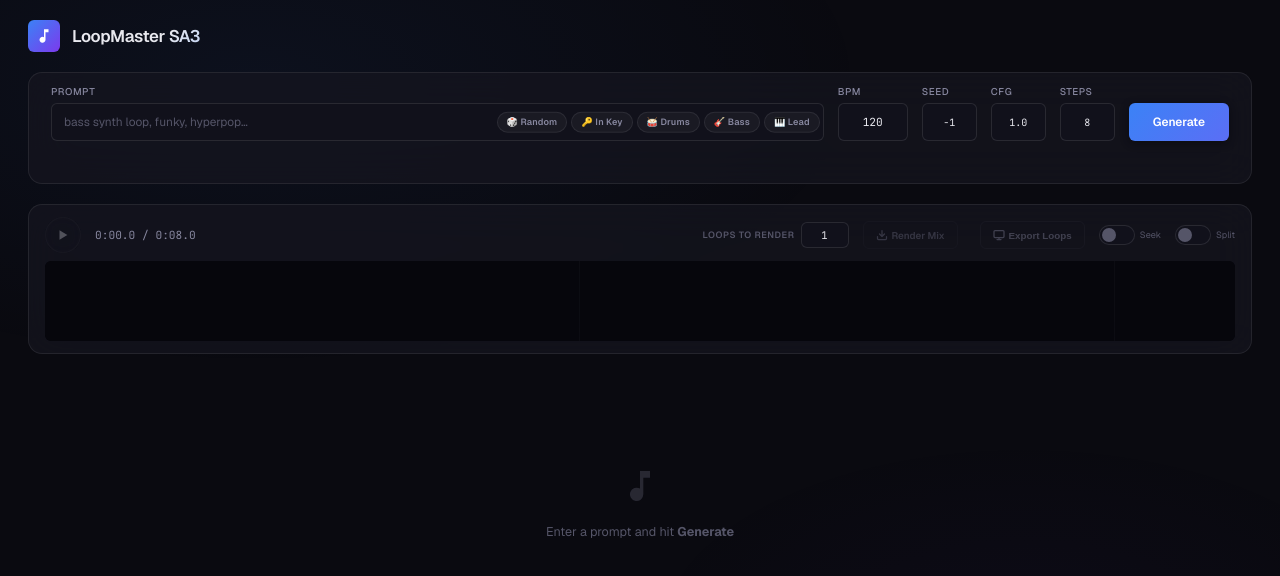
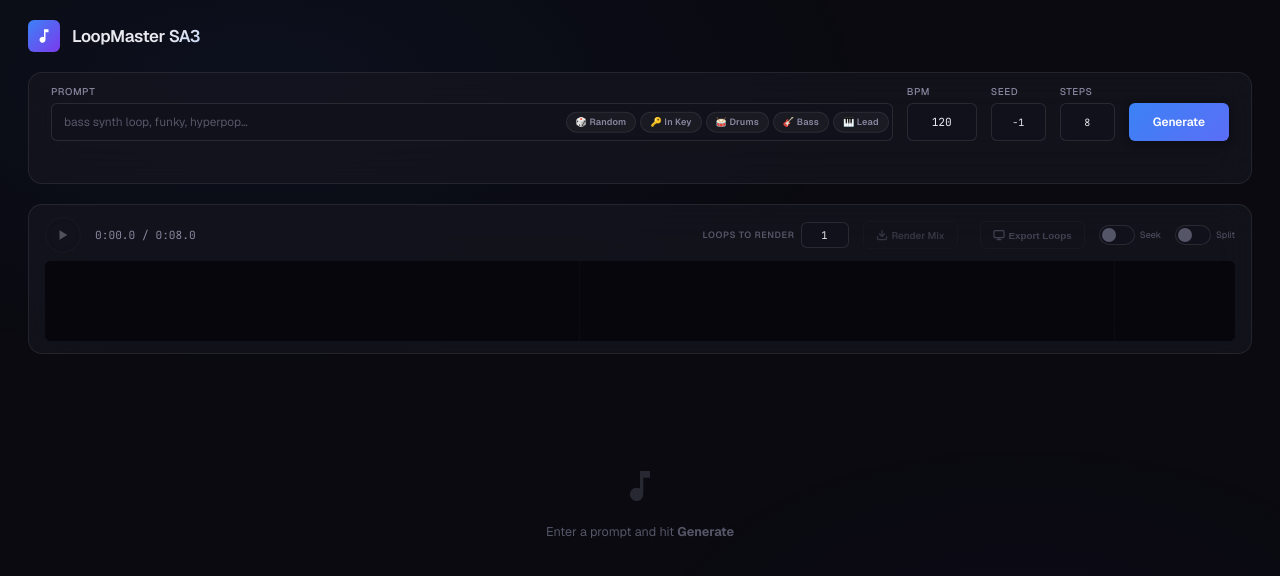
Before and after one commit to LevonFrench/LoopMasterSA, a browser extension: page stable-audio-3/static/index.html in a window 1280 px wide. Drawn offline with nearby package versions, Linux system fonts and the light colour scheme.

Commit message:
Remove CFG input from UI

```diff
--- a/stable-audio-3/static/index.html
+++ b/stable-audio-3/static/index.html
@@ -51,12 +51,6 @@
                            title="Click to type, drag ↕ to change. -1 = random">
                 </div>
 
-                <div class="control-group">
-                    <label class="control-label" for="cfg-input" title="Classifier-Free Guidance. 1.0 = creative/varied, 3-5 = balanced, 7-15 = strict prompt adherence.">CFG</label>
-                    <input class="control-input control-input-sm" id="cfg-input" type="number"
-                           min="0.5" max="15" value="1.0" step="0.5"
-                           title="Click to type, drag ↕ to change. Low = creative, High = strict">
-                </div>
 
                 <div class="control-group">
                     <label class="control-label" for="steps-input" title="Diffusion denoising passes. 8 = fast iteration, 20-30 = high quality, 50+ = diminishing returns.">Steps</label>
```
